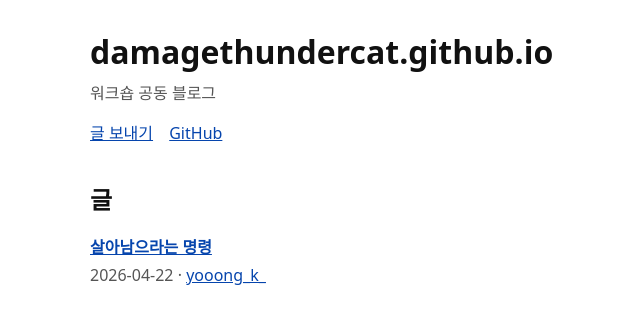
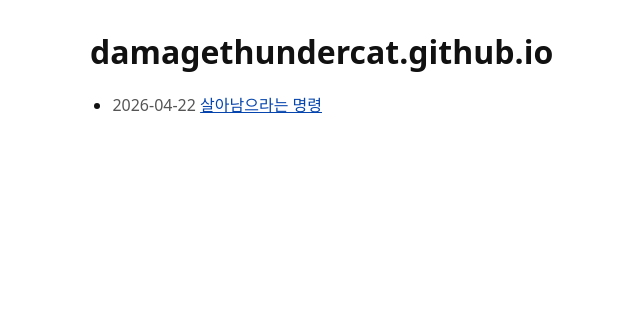
Before and after one commit to damagethundercat/damagethundercat.github.io, a Jekyll site: the page built from index.html, in a window 1280 px wide. Shown: the top 324 px of the page, without its empty margins (214-854 px from the left). Built offline with Jekyll 4.4.1, drawn with Linux system fonts in a browser that asks for light colours.

Commit message:
Revert community blog changes

```diff
--- a/_config.yml
+++ b/_config.yml
@@ -1,9 +1,7 @@
 title: damagethundercat.github.io
-description: 워크숍 공동 블로그
+description: 개인 기록
 url: "https://damagethundercat.github.io"
 baseurl: ""
-repository_url: "https://github.com/damagethundercat/damagethundercat.github.io"
-contributing_url: "https://github.com/damagethundercat/damagethundercat.github.io/blob/main/CONTRIBUTING.md"
 timezone: Asia/Seoul
 
 permalink: /:year/:title.html
@@ -13,5 +11,4 @@ exclude:
   - Gemfile
   - Gemfile.lock
   - README.md
-  - CONTRIBUTING.md
   - vendor
--- a/assets/css/style.css
+++ b/assets/css/style.css
@@ -29,23 +29,6 @@ h3 {
   overflow-wrap: anywhere;
 }
 
-.site-header {
-  margin-bottom: 2.5rem;
-}
-
-.site-description {
-  margin: -0.75rem 0 0;
-  color: #555;
-}
-
-.site-nav {
-  margin-top: 1rem;
-}
-
-.site-nav a + a {
-  margin-left: 0.75rem;
-}
-
 p,
 li,
 blockquote {
@@ -70,21 +53,7 @@ time {
 }
 
 .post-list {
-  padding-left: 0;
-  list-style: none;
-}
-
-.post-list li {
-  margin: 0 0 1.25rem;
-}
-
-.post-list-title {
-  font-weight: 600;
-}
-
-.post-meta {
-  margin: 0.25rem 0 0;
-  color: #555;
+  padding-left: 1.4rem;
 }
 
 .post-discussion {
--- a/index.html
+++ b/index.html
@@ -3,38 +3,17 @@ layout: default
 title: damagethundercat.github.io
 ---
 
-<header class="site-header">
 <h1 class="site-title">{{ site.title }}</h1>
-  <p class="site-description">{{ site.description }}</p>
-  <nav class="site-nav" aria-label="사이트">
-    <a href="{{ site.contributing_url }}" target="_blank" rel="noopener noreferrer">글 보내기</a>
-    <a href="{{ site.repository_url }}" target="_blank" rel="noopener noreferrer">GitHub</a>
-  </nav>
-</header>
-
-<section class="post-index" aria-labelledby="post-index-title">
-  <h2 id="post-index-title">글</h2>
 
 {% if site.posts.size > 0 %}
   <ul class="post-list">
     {% for post in site.posts %}
       <li>
-          <a class="post-list-title" href="{{ post.url | relative_url }}">{{ post.title | escape }}</a>
-          <p class="post-meta">
         <time datetime="{{ post.date | date_to_xmlschema }}">{{ post.date | date: "%Y-%m-%d" }}</time>
-            {% if post.author %}
-              ·
-              {% if post.author_url %}
-                <a href="{{ post.author_url | escape }}" target="_blank" rel="noopener noreferrer">{{ post.author | escape }}</a>
-              {% else %}
-                <span>{{ post.author | escape }}</span>
-              {% endif %}
-            {% endif %}
-          </p>
+        <a href="{{ post.url | relative_url }}">{{ post.title | escape }}</a>
       </li>
     {% endfor %}
   </ul>
 {% else %}
   <p>아직 글이 없습니다.</p>
 {% endif %}
-</section>
```
Also changed, not shown: CONTRIBUTING.md (deleted, +0 -59 lines), _layouts/post.html (+7 -19 lines), _posts/2026-04-22-survival-imperative.md (+0 -2 lines), .github/pull_request_template.md (deleted), .github/workflows/jekyll-build.yml (deleted), README.md. Lines whose indentation alone changed are shown as unchanged.
